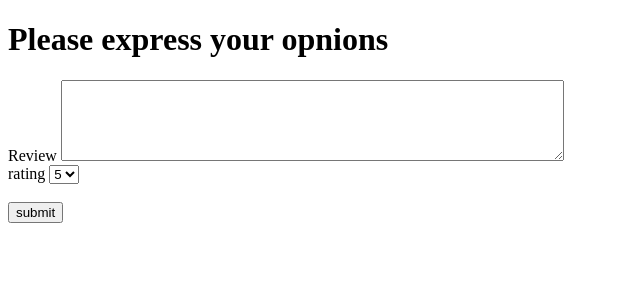
After one commit to Vishnu478909/Cricket-Portal, a Flask app: template templates/Review.html in a window 1280 px wide. The commit adds this page. Shown: the top 300 px of the page, without its empty margins (0-640 px from the left). Run offline with Flask 3, Linux system fonts and the light colour scheme; the template is opened without the code that fills it, so the values that code supplies are empty.

Commit message:
additon of review with several flaws

```diff
--- a/routes.py
+++ b/routes.py
@@ -56,6 +56,15 @@ def statistics():
 def teams():
     Crickets = query_db("SELECT * FROM T20,ODI,Test")
     return render_template("Teams.html", Crickets=Crickets)
-
+@app.route('/Review')
+def Review():
+    Crickets = query_db("UPDATE review SET comments = comments || ' Your additional comment here' WHERE comments;")
+@app.route('/sumbit', methods =['POST'])
+def sumbit_review():
+    name = request.form['name']
+    Review_text = request.form ['review']
+    rating = request.form ['review']
+    reviews.append ({'name':name, 'review': review_text, 'review': reveiw_text, 'rating':rating})
+    return render_template("Review.html", Crickets=Crickets)
 if __name__ == "__main__":
     app.run(debug=True)
--- a/templates/CricketPortal.html
+++ b/templates/CricketPortal.html
@@ -16,6 +16,7 @@
     <strong><a href="Record.html">Record</a></strong>
     <strong> <a href="Stats.html">Statistics</a></strong>
     <strong><a href="Team.html">Teams</a></strong>
+    <strong><a href="Review.html">Review</a></strong>
     </nav>
 
      <div class="container">
--- /dev/null
+++ b/templates/Review.html
@@ -0,0 +1,29 @@
+<!DOCTYPE html>
+<html lang="en">
+<head>
+    <meta charset="UTF-8">
+    <meta name="viewport" content="width=device-width, initial-scale=1.0">
+    <title>Document</title>
+</head>
+<body>
+    <H1>Please express your opnions</H1>
+    <form action="/submit" method="post">
+        <label for="Review">Review</label>
+         <textarea id="Review" name="Review" rows="5" cols="60"></textarea><br>
+
+         <label for="rating"> rating</label>
+         <select id="rating" name="rating">
+            <option value="5">5</option>
+            <option value="5">4</option>
+            <option value="5">3</option>
+            <option value="5">2</option>
+            <option value="5">1</option>
+            <option value="5">0</option>
+
+         </select> <br> <br>
+        <input type="submit" value="submit">
+
+    </form>
+
+</body>
+</html>
```
Also changed, not shown: Cricket.db.
